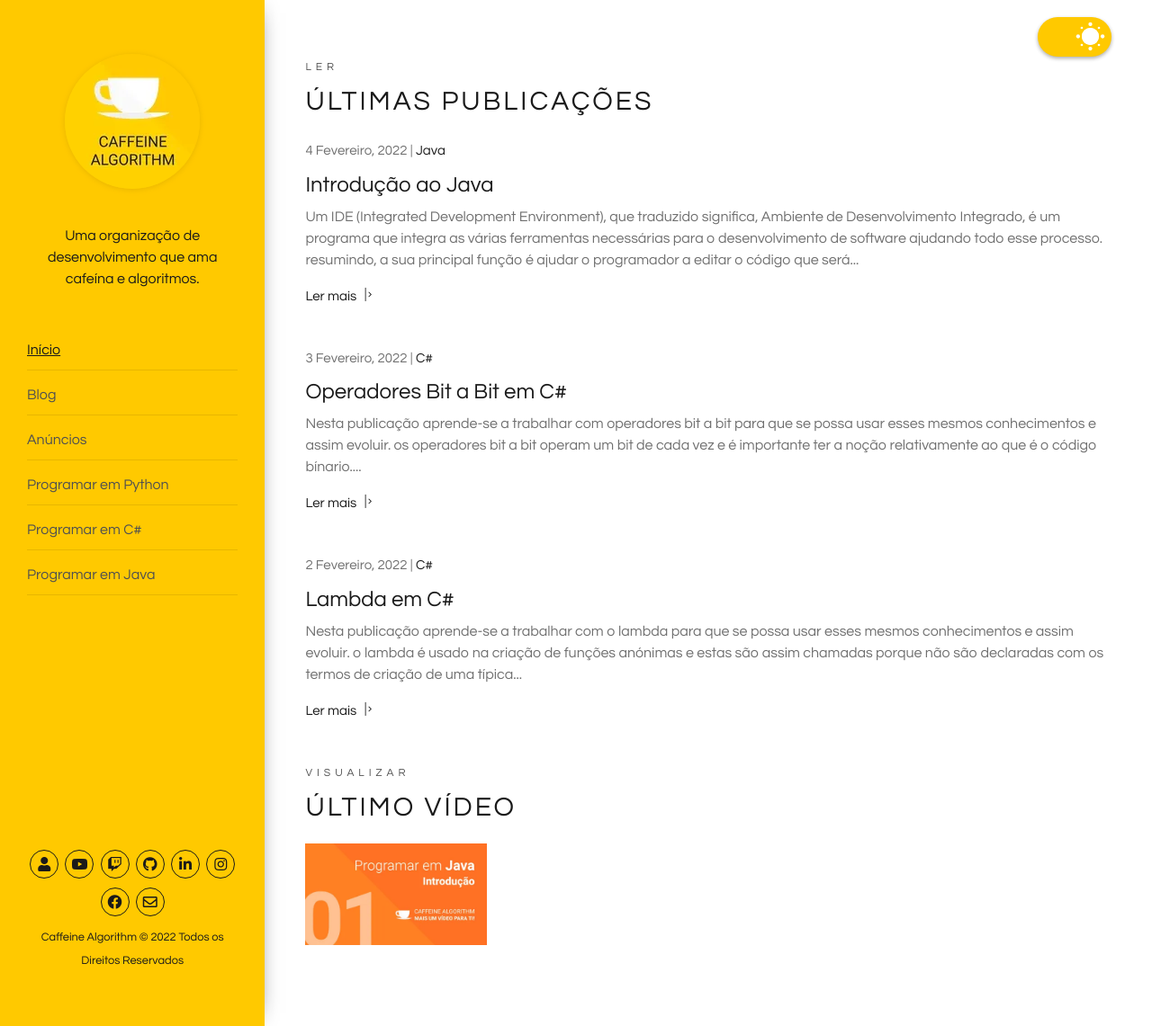
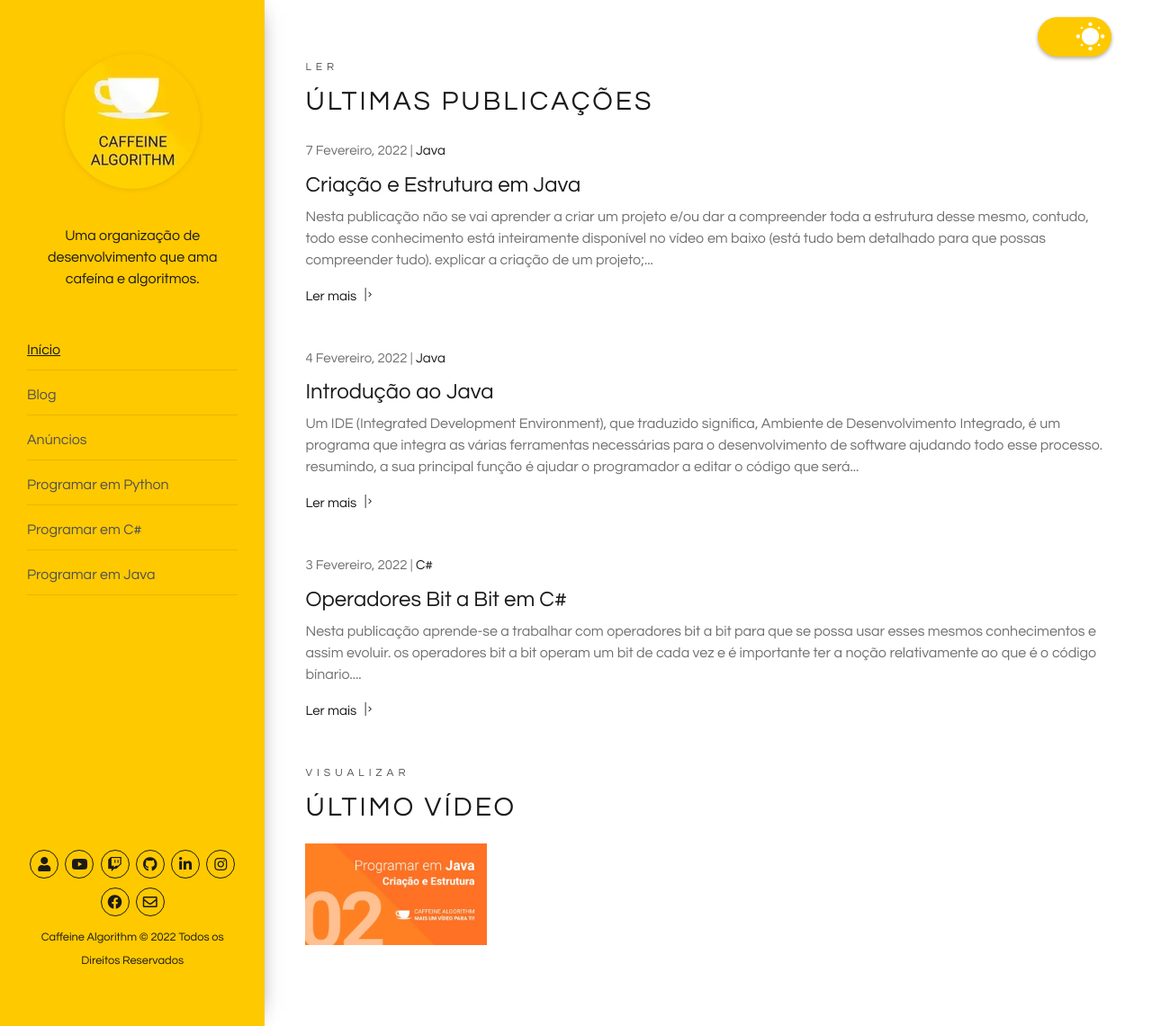
Before and after one commit to caffeinealgorithm/caffeinealgorithm.github.io, a Jekyll site: the page built from index.html, in a window 1280 px wide and 1141 px high. Shown: the whole window at 90% size. Built offline with Jekyll 4.4.1, drawn with Linux system fonts in a browser that asks for light colours.

Commit message:
Add 2º episode of the Java programming series

```diff
--- /dev/null
+++ b/_posts/2022-02-07-criacao-e-estrutura-em-java.md
@@ -0,0 +1,22 @@
+---
+layout: post
+excerpt: Blog
+title: 'Criação e Estrutura em Java'
+description: 'Descobre como se trabalha com a função print() e com as strings na linguagem de programação Java. Obtém respostas às tuas dúvidas com a teoria e os exemplos apresentados.'
+keywords: 'java, criação, publicação'
+date: 2022-02-07
+categories: [Java]
+---
+
+Nesta publicação não se vai aprender a criar um projeto e/ou dar a compreender toda a estrutura desse mesmo, contudo, todo esse conhecimento está inteiramente disponível no vídeo em baixo (está tudo bem detalhado para que possas compreender tudo).
+
+- explicar a criação de um projeto;
+- explicar a estrutura desse mesmo.
+
+<div class="video-container">
+  <iframe src="https://www.youtube.com/embed/_USlZetbXrA" frameborder="0" allowfullscreen></iframe>
+</div>
+
+Não te esqueças de [assistir ao vídeo](https://youtu.be/_USlZetbXrA){:target="\_blank"} e podes sempre ler esta publicação [em inglês](https://nelsonsilvadev.com/blog/20220207/creation-and-structure-in-java/){:target="\_blank"}.
+
+### _Happy coding!_
--- a/index.html
+++ b/index.html
@@ -76,7 +76,7 @@ keywords: organização, desenvolvimento, cafeína, algoritmos, publicações, v
       </div>
 
       <div class="row">
-        {% for video in site.java %} {% if video.id == "/java/1" %}
+        {% for video in site.java %} {% if video.id == "/java/2" %}
         <div class="col-xs-12 col-sm-3 col-sm-6 col-lg-6 col-xl-3">
           <a
             href="https://www.youtube.com/embed/{{ video.custom_id }}"
```
Also changed, not shown: _java/2.md (added, +5 -0 lines), assets/img/playlists/java/2.png (added), assets/img/playlists/java/2.webp (added).
